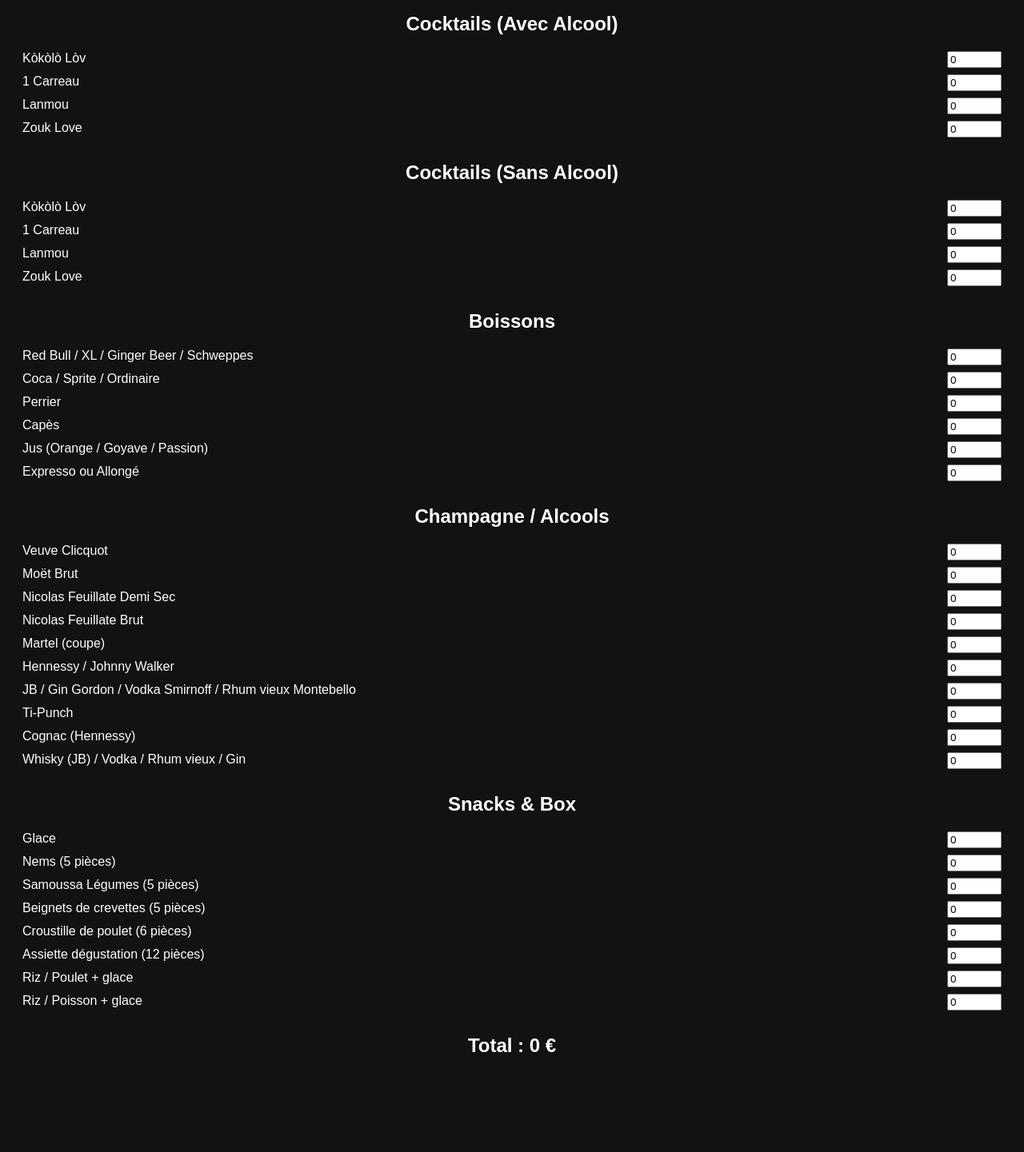
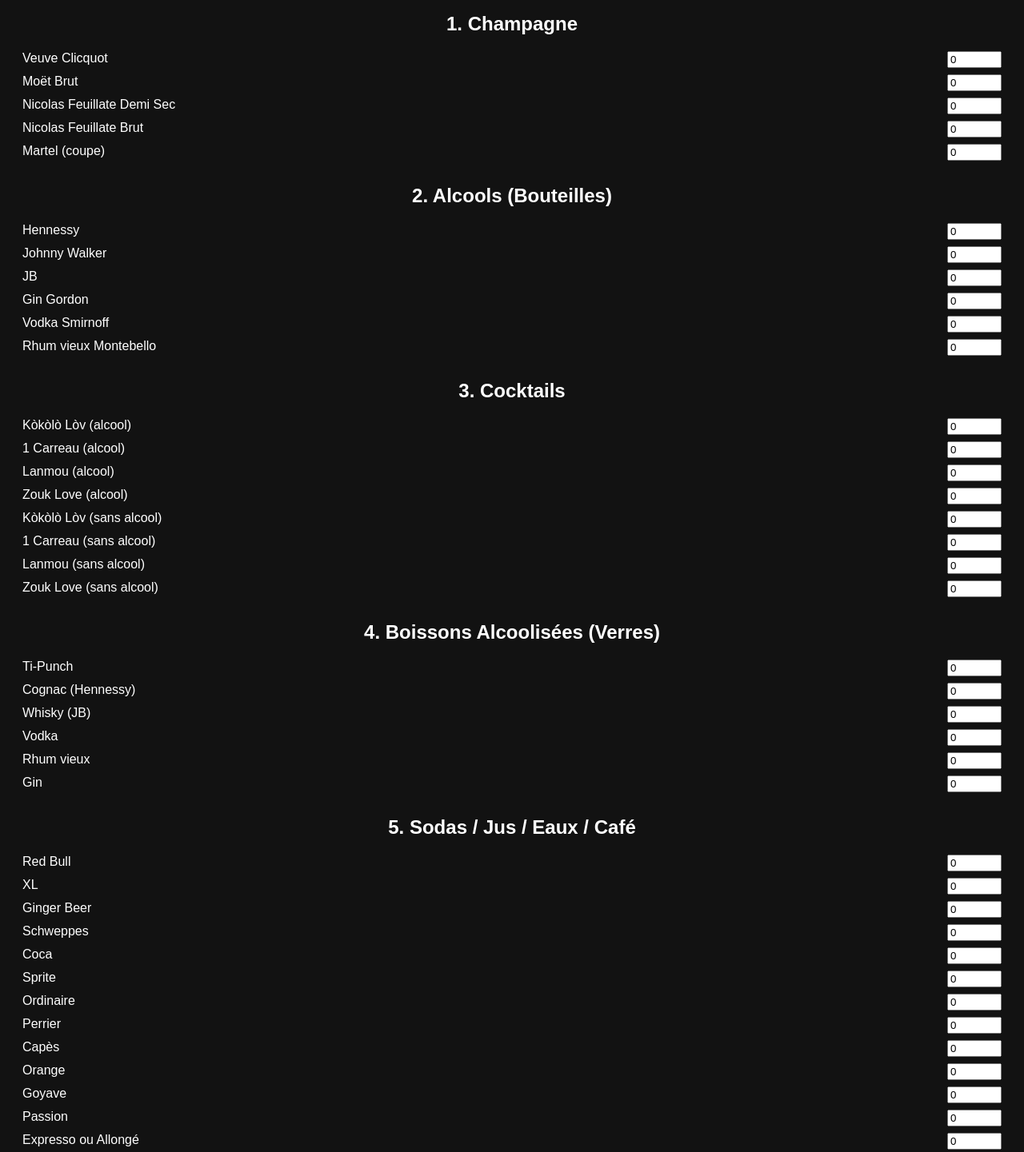
Before and after one commit to AntillesMedia/commande-kokololov, a plain HTML site: page index.html in a window 1280 px wide. Shown: the part 100-1541 px from the top of the page at 80% size. Before the commit the page ends 1450 px from the top, so only its background shows below. Drawn offline with Linux system fonts and the light colour scheme.

Commit message:
Add files via upload

```diff
--- a/index.html
+++ b/index.html
@@ -37,47 +37,65 @@
   <h1>Commande Kòkòlò Lòv</h1>
 
   <div class="category">
-    <h2>Cocktails (Avec Alcool)</h2>
-    <div class="item"><span>Kòkòlò Lòv</span><input type="number" data-price="15" value="0"/></div>
-    <div class="item"><span>1 Carreau</span><input type="number" data-price="15" value="0"/></div>
-    <div class="item"><span>Lanmou</span><input type="number" data-price="15" value="0"/></div>
-    <div class="item"><span>Zouk Love</span><input type="number" data-price="15" value="0"/></div>
-  </div>
-
-  <div class="category">
-    <h2>Cocktails (Sans Alcool)</h2>
-    <div class="item"><span>Kòkòlò Lòv</span><input type="number" data-price="10" value="0"/></div>
-    <div class="item"><span>1 Carreau</span><input type="number" data-price="10" value="0"/></div>
-    <div class="item"><span>Lanmou</span><input type="number" data-price="10" value="0"/></div>
-    <div class="item"><span>Zouk Love</span><input type="number" data-price="10" value="0"/></div>
-  </div>
-
-  <div class="category">
-    <h2>Boissons</h2>
-    <div class="item"><span>Red Bull / XL / Ginger Beer / Schweppes</span><input type="number" data-price="5" value="0"/></div>
-    <div class="item"><span>Coca / Sprite / Ordinaire</span><input type="number" data-price="4" value="0"/></div>
-    <div class="item"><span>Perrier</span><input type="number" data-price="4" value="0"/></div>
-    <div class="item"><span>Capès</span><input type="number" data-price="3" value="0"/></div>
-    <div class="item"><span>Jus (Orange / Goyave / Passion)</span><input type="number" data-price="3" value="0"/></div>
-    <div class="item"><span>Expresso ou Allongé</span><input type="number" data-price="3" value="0"/></div>
-  </div>
-
-  <div class="category">
-    <h2>Champagne / Alcools</h2>
+    <h2>1. Champagne</h2>
     <div class="item"><span>Veuve Clicquot</span><input type="number" data-price="120" value="0"/></div>
     <div class="item"><span>Moët Brut</span><input type="number" data-price="100" value="0"/></div>
     <div class="item"><span>Nicolas Feuillate Demi Sec</span><input type="number" data-price="90" value="0"/></div>
     <div class="item"><span>Nicolas Feuillate Brut</span><input type="number" data-price="90" value="0"/></div>
     <div class="item"><span>Martel (coupe)</span><input type="number" data-price="12" value="0"/></div>
-    <div class="item"><span>Hennessy / Johnny Walker</span><input type="number" data-price="100" value="0"/></div>
-    <div class="item"><span>JB / Gin Gordon / Vodka Smirnoff / Rhum vieux Montebello</span><input type="number" data-price="90" value="0"/></div>
-    <div class="item"><span>Ti-Punch</span><input type="number" data-price="6" value="0"/></div>
-    <div class="item"><span>Cognac (Hennessy)</span><input type="number" data-price="12" value="0"/></div>
-    <div class="item"><span>Whisky (JB) / Vodka / Rhum vieux / Gin</span><input type="number" data-price="10" value="0"/></div>
   </div>
 
   <div class="category">
-    <h2>Snacks & Box</h2>
+    <h2>2. Alcools (Bouteilles)</h2>
+    <div class="item"><span>Hennessy</span><input type="number" data-price="100" value="0"/></div>
+    <div class="item"><span>Johnny Walker</span><input type="number" data-price="100" value="0"/></div>
+    <div class="item"><span>JB</span><input type="number" data-price="90" value="0"/></div>
+    <div class="item"><span>Gin Gordon</span><input type="number" data-price="90" value="0"/></div>
+    <div class="item"><span>Vodka Smirnoff</span><input type="number" data-price="90" value="0"/></div>
+    <div class="item"><span>Rhum vieux Montebello</span><input type="number" data-price="90" value="0"/></div>
+  </div>
+
+  <div class="category">
+    <h2>3. Cocktails</h2>
+    <div class="item"><span>Kòkòlò Lòv (alcool)</span><input type="number" data-price="15" value="0"/></div>
+    <div class="item"><span>1 Carreau (alcool)</span><input type="number" data-price="15" value="0"/></div>
+    <div class="item"><span>Lanmou (alcool)</span><input type="number" data-price="15" value="0"/></div>
+    <div class="item"><span>Zouk Love (alcool)</span><input type="number" data-price="15" value="0"/></div>
+    <div class="item"><span>Kòkòlò Lòv (sans alcool)</span><input type="number" data-price="10" value="0"/></div>
+    <div class="item"><span>1 Carreau (sans alcool)</span><input type="number" data-price="10" value="0"/></div>
+    <div class="item"><span>Lanmou (sans alcool)</span><input type="number" data-price="10" value="0"/></div>
+    <div class="item"><span>Zouk Love (sans alcool)</span><input type="number" data-price="10" value="0"/></div>
+  </div>
+
+  <div class="category">
+    <h2>4. Boissons Alcoolisées (Verres)</h2>
+    <div class="item"><span>Ti-Punch</span><input type="number" data-price="6" value="0"/></div>
+    <div class="item"><span>Cognac (Hennessy)</span><input type="number" data-price="12" value="0"/></div>
+    <div class="item"><span>Whisky (JB)</span><input type="number" data-price="10" value="0"/></div>
+    <div class="item"><span>Vodka</span><input type="number" data-price="10" value="0"/></div>
+    <div class="item"><span>Rhum vieux</span><input type="number" data-price="10" value="0"/></div>
+    <div class="item"><span>Gin</span><input type="number" data-price="10" value="0"/></div>
+  </div>
+
+  <div class="category">
+    <h2>5. Sodas / Jus / Eaux / Café</h2>
+    <div class="item"><span>Red Bull</span><input type="number" data-price="5" value="0"/></div>
+    <div class="item"><span>XL</span><input type="number" data-price="5" value="0"/></div>
+    <div class="item"><span>Ginger Beer</span><input type="number" data-price="5" value="0"/></div>
+    <div class="item"><span>Schweppes</span><input type="number" data-price="5" value="0"/></div>
+    <div class="item"><span>Coca</span><input type="number" data-price="4" value="0"/></div>
+    <div class="item"><span>Sprite</span><input type="number" data-price="4" value="0"/></div>
+    <div class="item"><span>Ordinaire</span><input type="number" data-price="4" value="0"/></div>
+    <div class="item"><span>Perrier</span><input type="number" data-price="4" value="0"/></div>
+    <div class="item"><span>Capès</span><input type="number" data-price="3" value="0"/></div>
+    <div class="item"><span>Orange</span><input type="number" data-price="3" value="0"/></div>
+    <div class="item"><span>Goyave</span><input type="number" data-price="3" value="0"/></div>
+    <div class="item"><span>Passion</span><input type="number" data-price="3" value="0"/></div>
+    <div class="item"><span>Expresso ou Allongé</span><input type="number" data-price="3" value="0"/></div>
+  </div>
+
+  <div class="category">
+    <h2>6. Restauration</h2>
     <div class="item"><span>Glace</span><input type="number" data-price="3" value="0"/></div>
     <div class="item"><span>Nems (5 pièces)</span><input type="number" data-price="7" value="0"/></div>
     <div class="item"><span>Samoussa Légumes (5 pièces)</span><input type="number" data-price="7" value="0"/></div>
```
